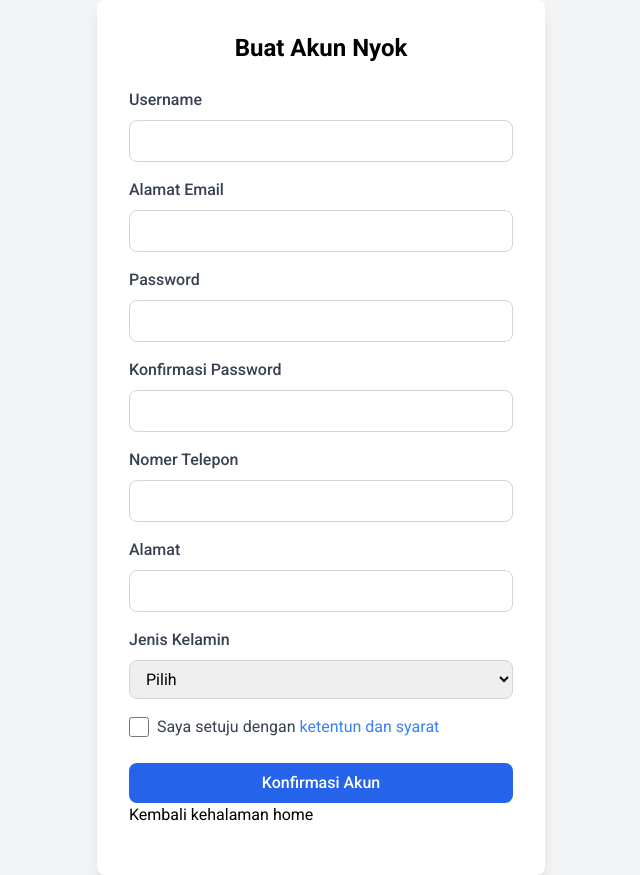
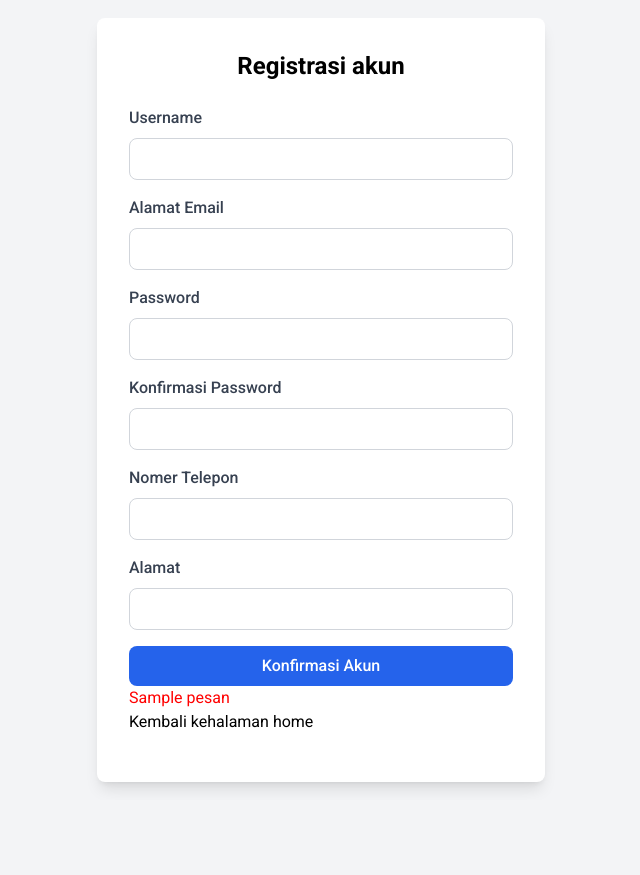
Before and after one commit to GaniViola/Nyokcoffe, a PHP site: the page made by app/views/register/index.php in a window 1280 px wide. Shown: the whole page, without its empty margins (319-959 px from the left). After the commit the page ends 789 px from the top, so only its background shows below. Run offline with PHP 8.4, Linux system fonts and the light colour scheme; the template is opened without the code that fills it: most values are stand-ins (such as "Sample title", 1, 10 or a date in 2020); some libraries are stand-ins or nearby versions.

Commit message:
create akun

```diff
--- a/app/config/config.php
+++ b/app/config/config.php
@@ -4,4 +4,4 @@ define('BASEURL', 'http://localhost/Nyokcoffe/public');
 define('DB_HOST', 'localhost');
 define('DB_USER', 'root');
 define('DB_PASS', '');
-define('DB_NAME', 'data_produk');
+define('DB_NAME', 'db_web');
--- a/app/core/Controller.php
+++ b/app/core/Controller.php
@@ -5,7 +5,7 @@ class Controller {
 
     }
     public function model($model){
-    require_once '../app/models/'.$model.'.php';
-    return new $model;
+        require_once '../app/models/'.$model.'.php';
+        return new $model;
+    }
 }
-}
--- a/app/core/Database.php
+++ b/app/core/Database.php
@@ -61,4 +61,8 @@ class Database {
         $this->execute();
         return $this->stmt->fetch(PDO::FETCH_ASSOC);
     }
+
+    public function rowCount(){
+        return $this->stmt->rowCount();
+    }
 }
--- a/app/views/register/index.php
+++ b/app/views/register/index.php
@@ -2,7 +2,7 @@
 <head>
     <meta charset="UTF-8">
     <meta name="viewport" content="width=device-width, initial-scale=1.0">
-    <title>Register - NyokCaffee</title>
+    <title><?= $data['judul']; ?></title>
     <script src="https://cdn.tailwindcss.com"></script>
     <link rel="stylesheet" href="https://cdnjs.cloudflare.com/ajax/libs/font-awesome/5.15.3/css/all.min.css"></link>
     <link href="https://fonts.googleapis.com/css2?family=Roboto:wght@400;500;700&display=swap" rel="stylesheet">
@@ -15,11 +15,11 @@
 <body class="bg-gray-100">
     <div class="min-h-screen flex items-center justify-center">
         <div class="bg-white p-8 rounded-lg shadow-lg w-full max-w-md">
-            <h2 class="text-2xl font-bold mb-6 text-center">Buat Akun Nyok</h2>
-            <form action="register.php" method="POST">
+            <h2 class="text-2xl font-bold mb-6 text-center">Registrasi akun</h2>
+            <form action="<?= BASEURL; ?>/register/createAkun" method="post">
                 <div class="mb-4">
-                    <label for="first_name" class="block text-gray-700 font-medium mb-2">Username</label>
-                    <input type="text" id="first_name" name="first_name" class="w-full px-3 py-2 border border-gray-300 rounded-lg focus:outline-none focus:ring-2 focus:ring-blue-500" required>
+                    <label for="username" class="block text-gray-700 font-medium mb-2">Username</label>
+                    <input type="text" id="username" name="username" class="w-full px-3 py-2 border border-gray-300 rounded-lg focus:outline-none focus:ring-2 focus:ring-blue-500" required>
                 </div>
 
                 <div class="mb-4">
@@ -36,31 +36,17 @@
                 </div>
                 <div class="mb-4">
                     <label for="phone" class="block text-gray-700 font-medium mb-2">Nomer Telepon</label>
-                    <input type="tel" id="phone" name="phone" class="w-full px-3 py-2 border border-gray-300 rounded-lg focus:outline-none focus:ring-2 focus:ring-blue-500" required>
+                    <input type="tel" id="phone" name="no_tlp" class="w-full px-3 py-2 border border-gray-300 rounded-lg focus:outline-none focus:ring-2 focus:ring-blue-500" required>
                 </div>
 
                 <div class="mb-4">
-                    <label for="phone" class="block text-gray-700 font-medium mb-2">Alamat</label>
-                    <input type="tel" id="phone" name="phone" class="w-full px-3 py-2 border border-gray-300 rounded-lg focus:outline-none focus:ring-2 focus:ring-blue-500" required>
+                    <label for="alamat" class="block text-gray-700 font-medium mb-2">Alamat</label>
+                    <input type="text" id="alamat" name="alamat" class="w-full px-3 py-2 border border-gray-300 rounded-lg focus:outline-none focus:ring-2 focus:ring-blue-500" required>
                 </div>
 
-                <div class="mb-4">
-                    <label for="gender" class="block text-gray-700 font-medium mb-2">Jenis Kelamin</label>
-                    <select id="gender" name="gender" class="w-full px-3 py-2 border border-gray-300 rounded-lg focus:outline-none focus:ring-2 focus:ring-blue-500" required>
-                        <option value="">Pilih</option>
-                        <option value="male">Laki-Laki</option>
-                        <option value="female">Perempuan</option>
-                    </select>
-                </div>
-
-                <div class="mb-6">
-                    <label for="terms" class="inline-flex items-center">
-                        <input type="checkbox" id="terms" name="terms" class="form-checkbox h-5 w-5 text-blue-600" required>
-                        <span class="ml-2 text-gray-700">Saya setuju dengan <a href="#" class="text-blue-500 hover:underline">ketentun dan syarat</a></span>
-                    </label>
-                </div>
                 <button type="submit" class="w-full bg-blue-600 text-white py-2 rounded-lg font-medium hover:bg-blue-700 focus:outline-none focus:ring-2 focus:ring-blue-500">Konfirmasi Akun</button>
-                <a href="<?= BASEURL; ?>">Kembali kehalaman home</a>
+                <span style="color: red;"><?= $data['pesan']; ?></span><br>
+                <a href="<?= BASEURL; ?>">Kembali kehalaman home</a><br>
             </form>
         </div>
     </div>
--- a/app/views/template/navbar.php
+++ b/app/views/template/navbar.php
@@ -3,14 +3,14 @@
     <div class="nav_toggle" id="nav-toggle">
       <i class="bx bx-menu"></i>
     </div>
-    <a href="#" class="nav_logo">
-      <img src="logo.png" alt="" class="logo-img" />
+    <a href="<?= BASEURL; ?>" class="nav_logo">
+      <img src="<?= BASEURL; ?>/img/logo.png" alt="" class="logo-img" />
       <span class="logo-text">Nyok coffe</span>
     </a>
     <div class="nav_menu" id="nav-menu">
       <ul class="nav_list">
         <li class="nav_item">
-          <a href="#" class="nav_link active-link"
+          <a href="<?= BASEURL; ?>" class="nav_link active-link"
             >Home</a
           >
         </li>
```
Also changed, not shown: app/controllers/Register.php (+64 -1 lines), app/models/Register_model.php (added, +34 -0 lines), public/css/style.css (line endings or trailing spaces), public/img/logo.png (added).
